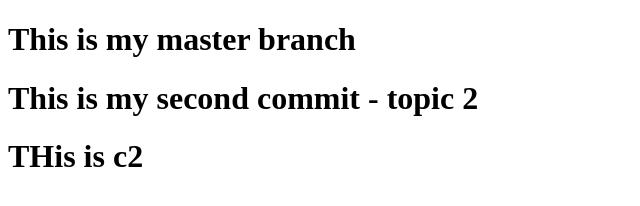
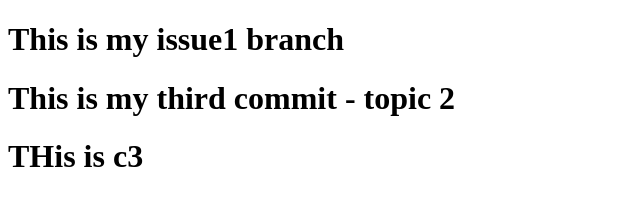
Before and after one commit to FaiyazMak/visualSC-practise, a plain HTML site: page index.html in a window 1280 px wide. Shown: the whole page, without its empty margins (0-640 px from the left). Drawn offline with Linux system fonts and the light colour scheme.

Commit message:
issue1 branch , third commit - c3

```diff
--- a/index.html
+++ b/index.html
@@ -4,11 +4,11 @@
     <meta charset="UTF-8">
     <meta http-equiv="X-UA-Compatible" content="IE=edge">
     <meta name="viewport" content="width=device-width, initial-scale=1.0">
-    <title>This is my master branch</title>
+    <title>This is my issue1 branch</title>
 </head>
 <body>
-    <h1>This is my master branch</h1>
-    <h1>This is my second commit - topic 2</h1>
-    <h1>THis is c2</h1>
+    <h1>This is my issue1 branch</h1>
+    <h1>This is my third commit - topic 2</h1>
+    <h1>THis is c3</h1>
 </body>
 </html>
```
